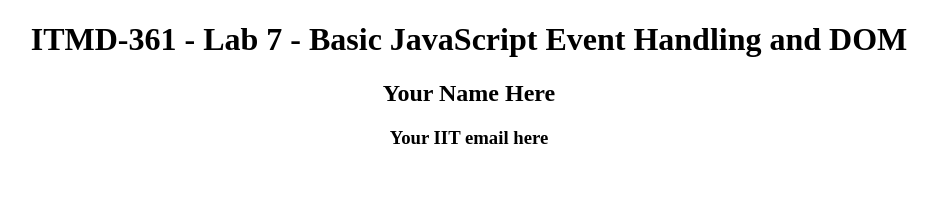
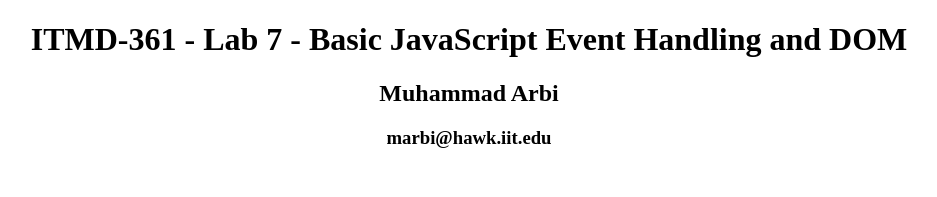
Before and after one commit to MuhammadArbiIIT/Lab-7, a plain HTML site: page index.html in a window 1280 px wide. Shown: the top 197 px of the page, without its empty margins (171-1108 px from the left). Drawn offline with Linux system fonts and the light colour scheme.

Commit message:
change your name and iit email to my information

```diff
--- a/index.html
+++ b/index.html
@@ -8,8 +8,8 @@
 </head>
 <body>
   <h1 class="center">ITMD-361 - Lab 7 - Basic JavaScript Event Handling and DOM</h1>
-  <h2 class="center">Your Name Here</h2>
-  <h3 class="center">Your IIT email here</h3>
+  <h2 class="center">Muhammad Arbi </h2>
+  <h3 class="center">marbi@hawk.iit.edu</h3>
   <div id="container">
     <input id="entryinput" type="text" name="textentry" placeholder="Enter a Message">
     <div id="entrybutton">Alert Me</div>
--- a/js/script.js
+++ b/js/script.js
@@ -1,5 +1,5 @@
 function init(){
-    //add your javascrip between these two lines of code
+    //add your javascript between these two lines of code
 
 
 
```
